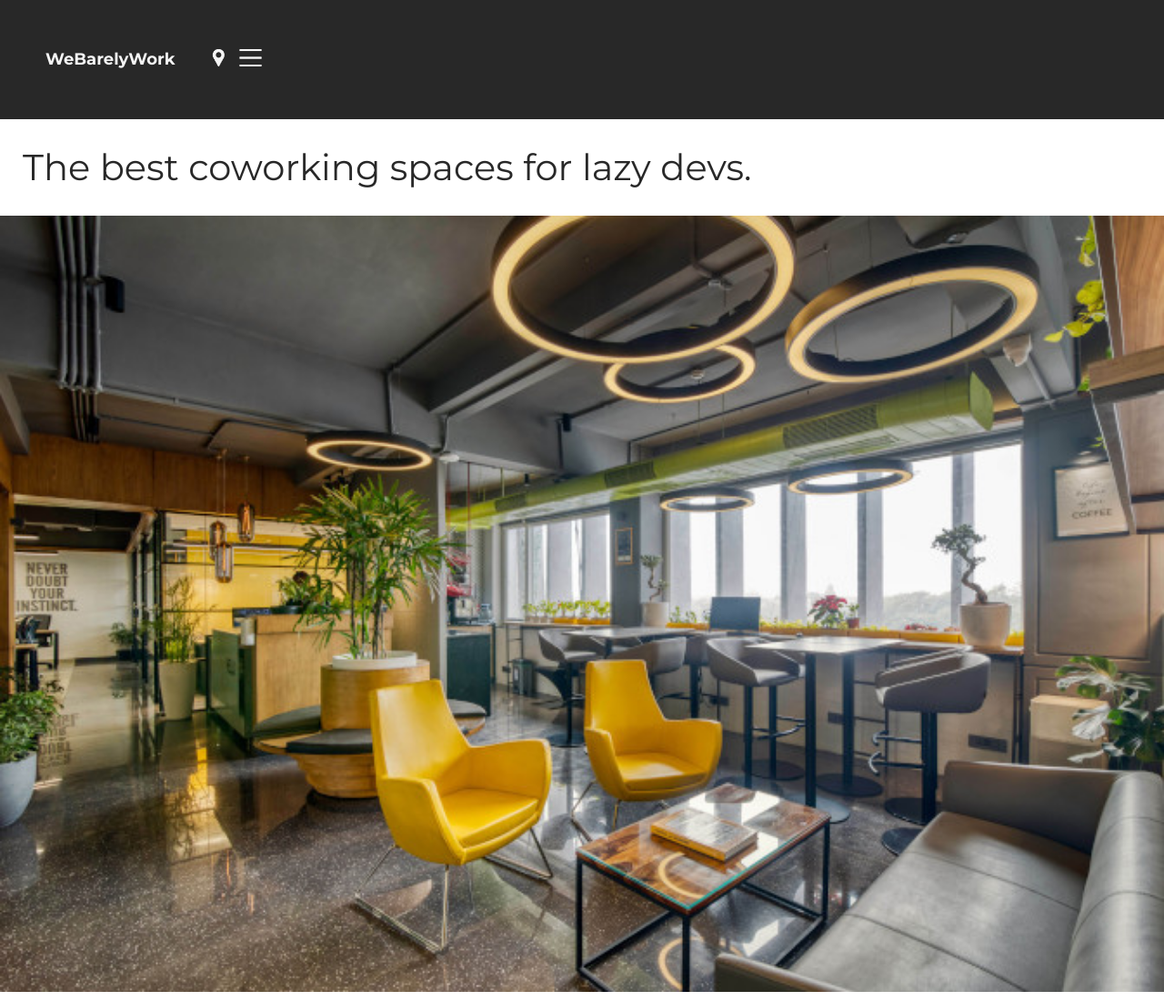
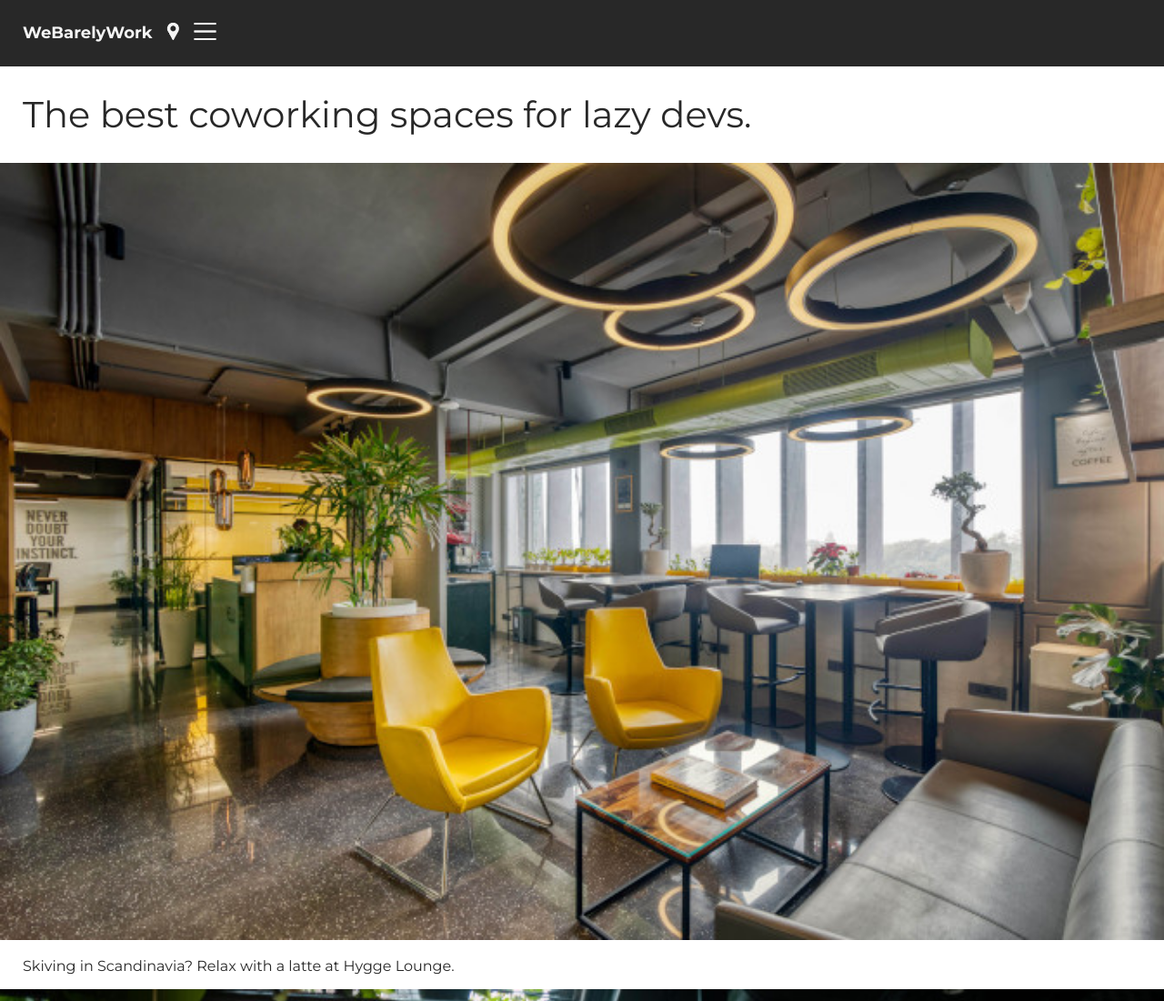
Before and after one commit to JacksonDynamics/Coworking_Space_Site, a website built with Vite: page index.html in a window 1280 px wide. Shown: the top 1100 px of the page at 91% size. Built offline with nearby package versions, Linux system fonts and the light colour scheme.

Commit message:
CSS Basic Layout

```diff
--- a/index.css
+++ b/index.css
@@ -14,7 +14,6 @@ header {
 .logo {
     font-size: 18px;
     font-weight: 700;
-    margin: 30px 25px;
 }
 
 ul {
@@ -34,7 +33,6 @@ li {
     width: 25px;
 }
 
-
 h1 {
     font-size: 40px;
     font-weight: 400;
```
